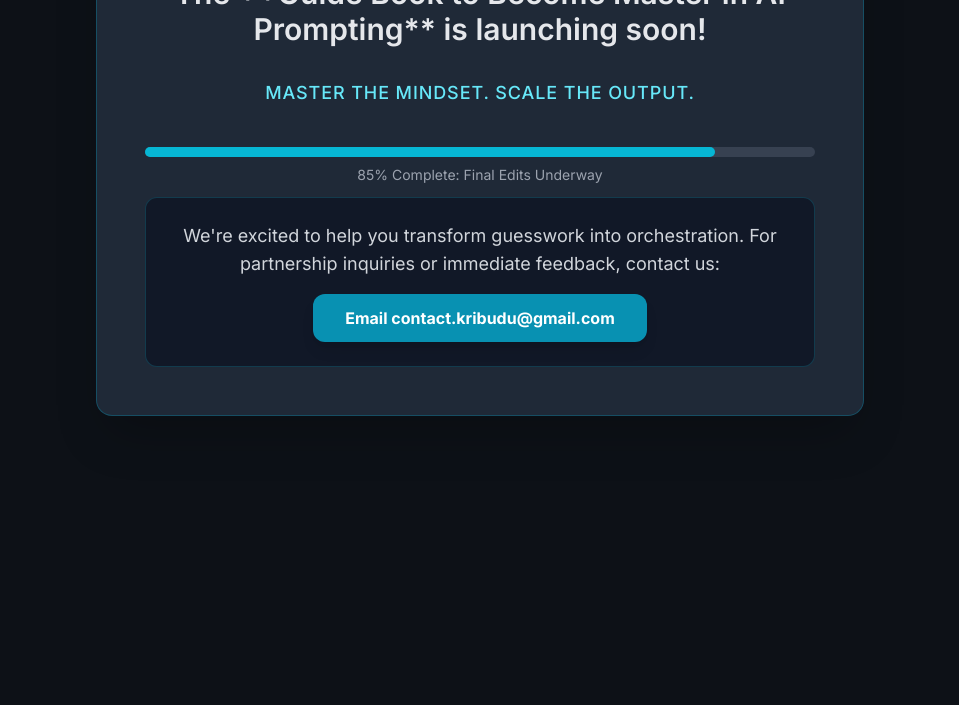
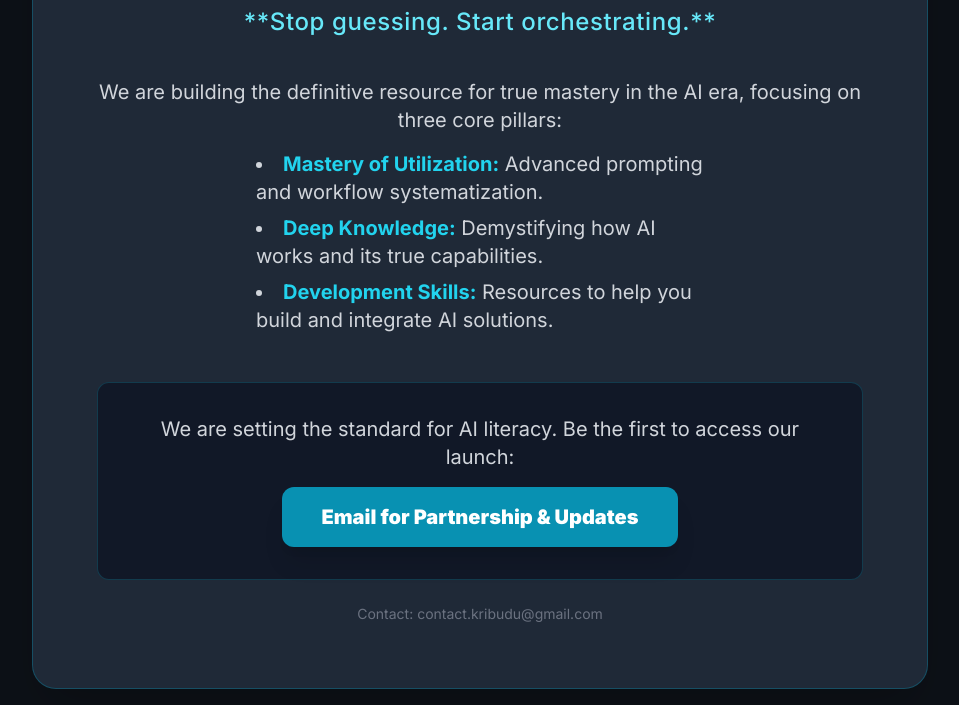
Before and after one commit to kribudu/kribudu-coming-soon, a plain HTML site: page index.html in a window 1280 px wide. Shown: the part 267-972 px from the top of the page, without its empty margins (160-1119 px from the left). Before the commit the page ends 800 px from the top, so only its background shows below. Drawn offline with nearby package versions, Linux system fonts and the light colour scheme.

Commit message:
Update index.html

```diff
--- a/index.html
+++ b/index.html
@@ -3,7 +3,7 @@
 <head>
     <meta charset="UTF-8">
     <meta name="viewport" content="width=device-width, initial-scale=1.0">
-    <title>Kribudu: Coming Soon - Guide Book to Become Master in AI Prompting</title>
+    <title>Kribudu: AI Empowerment - Knowledge, Tools, and Development</title>
     <!-- Load Tailwind CSS -->
     <script src="https://cdn.tailwindcss.com"></script>
     <style>
@@ -11,7 +11,7 @@
         @import url('https://fonts.googleapis.com/css2?family=Inter:wght@100..900&display=swap');
         body {
             font-family: 'Inter', sans-serif;
-            background-color: #0d1117; /* Dark mode background */
+            background-color: #0d1117; /* Deep Navy/Dark mode background */
         }
         .gradient-text {
             /* Electric Cyan to Gold gradient for the brand name */
@@ -20,44 +20,54 @@
             background-clip: text;
             color: transparent;
         }
+        .glow-shadow {
+            box-shadow: 0 0 15px rgba(6, 182, 212, 0.5); /* Cyan glow effect */
+        }
     </style>
 </head>
 <body class="min-h-screen flex items-center justify-center p-4">
 
     <!-- Main Container -->
-    <div class="w-full max-w-3xl text-center p-8 md:p-12 bg-gray-800 rounded-2xl shadow-2xl border border-cyan-700/50">
+    <div class="w-full max-w-4xl text-center p-8 md:p-16 bg-gray-800 rounded-3xl shadow-2xl border border-cyan-700/50 glow-shadow">
 
         <!-- Kribudu Logo/Brand -->
-        <h1 class="text-4xl md:text-6xl font-extrabold mb-4">
+        <h1 class="text-5xl md:text-7xl font-extrabold mb-4 animate-pulse">
             <span class="gradient-text">Kribudu</span>
         </h1>
 
-        <!-- Product Title -->
-        <h2 class="text-xl md:text-3xl text-gray-200 font-semibold mb-8">
-            The **Guide Book to Become Master in AI Prompting** is launching soon!
+        <!-- Powerful Mission Statement -->
+        <h2 class="text-2xl md:text-4xl text-gray-100 font-extrabold mb-6 leading-tight">
+            The Hub for AI Empowerment is Launching Soon.
         </h2>
 
-        <!-- Status & Value Proposition -->
-        <p class="text-lg text-cyan-300 mb-10 tracking-wider uppercase font-medium">
-            Master the mindset. Scale the output.
+        <!-- Value Proposition -->
+        <p class="text-xl md:text-2xl text-cyan-300 mb-10 tracking-wide font-medium">
+            **Stop guessing. Start orchestrating.**
         </p>
 
-        <!-- Progress Bar (Conceptual) -->
-        <div class="w-full bg-gray-700 rounded-full h-2.5 mb-10">
-            <div class="bg-cyan-500 h-2.5 rounded-full" style="width: 85%"></div>
-            <p class="text-sm text-gray-400 mt-2">85% Complete: Final Edits Underway</p>
+        <!-- Pillar Promises -->
+        <div class="space-y-4 mb-12 text-lg md:text-xl text-gray-300">
+            <p>We are building the definitive resource for true mastery in the AI era, focusing on three core pillars:</p>
+            <ul class="list-disc list-inside space-y-2 max-w-md mx-auto text-left">
+                <li><strong class="text-cyan-400">Mastery of Utilization:</strong> Advanced prompting and workflow systematization.</li>
+                <li><strong class="text-cyan-400">Deep Knowledge:</strong> Demystifying how AI works and its true capabilities.</li>
+                <li><strong class="text-cyan-400">Development Skills:</strong> Resources to help you build and integrate AI solutions.</li>
+            </ul>
         </div>
 
         <!-- Call to Action / Stay Updated -->
-        <div class="p-6 bg-gray-900 rounded-xl border border-cyan-800/50">
-            <p class="text-gray-300 text-lg mb-4">
-                We're excited to help you transform guesswork into orchestration.
-                For partnership inquiries or immediate feedback, contact us:
+        <div class="p-8 bg-gray-900 rounded-xl border border-cyan-800/50">
+            <p class="text-gray-300 text-xl mb-4">
+                We are setting the standard for AI literacy. Be the first to access our launch:
             </p>
-            <a href="mailto:contact.kribudu@gmail.com" class="inline-block px-8 py-3 bg-cyan-600 text-white font-bold rounded-xl shadow-lg hover:bg-cyan-500 transition duration-300 transform hover:scale-105">
-                Email contact.kribudu@gmail.com
+            <a href="mailto:contact.kribudu@gmail.com" class="inline-block px-10 py-4 bg-cyan-600 text-white font-black text-xl rounded-xl shadow-xl hover:bg-cyan-500 transition duration-300 transform hover:scale-105">
+                Email for Partnership & Updates
             </a>
         </div>
+
+        <p class="text-sm text-gray-500 mt-6">
+            Contact: contact.kribudu@gmail.com
+        </p>
 
     </div>
 
```
